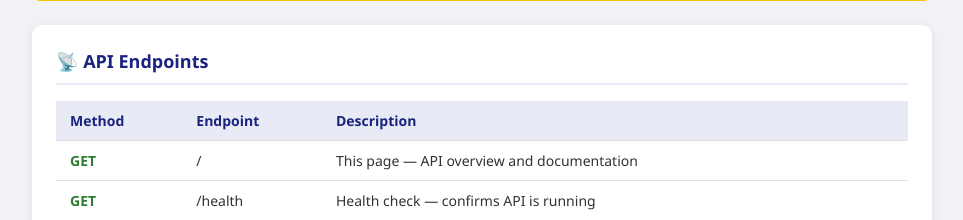
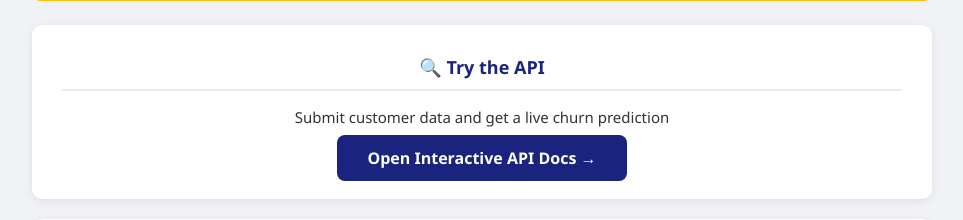
Before and after one commit to aleey-lawal/bcgx-churn-predictor, a FastAPI app: template app/templates/index.html in a window 1280 px wide. Shown: the part 419-639 px from the top of the page, without its empty margins (158-1121 px from the left). Run offline with FastAPI, Linux system fonts and the light colour scheme; the template is opened without the code that fills it, so the values that code supplies are empty; parts of the project's set-up code (start-up, migrations or seed data) failed here and were passed over.

Commit message:
Add interactive API docs link to homepage

```diff
--- a/app/templates/index.html
+++ b/app/templates/index.html
@@ -144,6 +144,24 @@
         <strong>Use churn_probability as a risk indicator, not a binary verdict.</strong>
     </div>
 
+    <!-- Call to action -->
+<div class="card" style="text-align: center; padding: 30px;">
+    <h2>🔍 Try the API</h2>
+    <p style="font-size: 15px; margin-bottom: 20px;">
+        Submit customer data and get a live churn prediction
+    </p>
+    <a href="/docs" style="
+        background: #1a237e;
+        color: white;
+        padding: 12px 30px;
+        border-radius: 8px;
+        text-decoration: none;
+        font-size: 16px;
+        font-weight: bold;">
+        Open Interactive API Docs →
+    </a>
+</div>
+
     <!-- API Endpoints -->
     <div class="card">
         <h2>📡 API Endpoints</h2>
```
